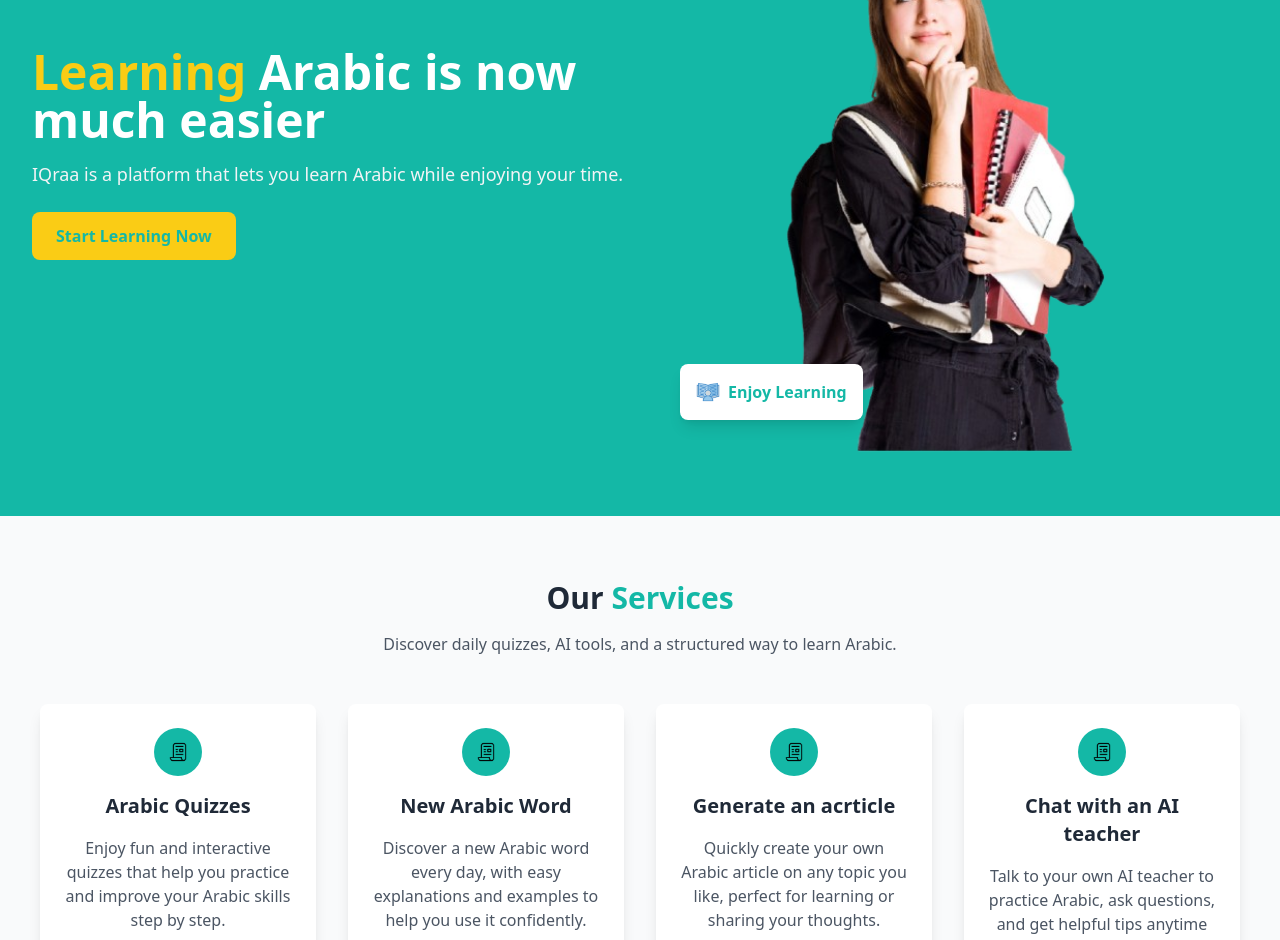
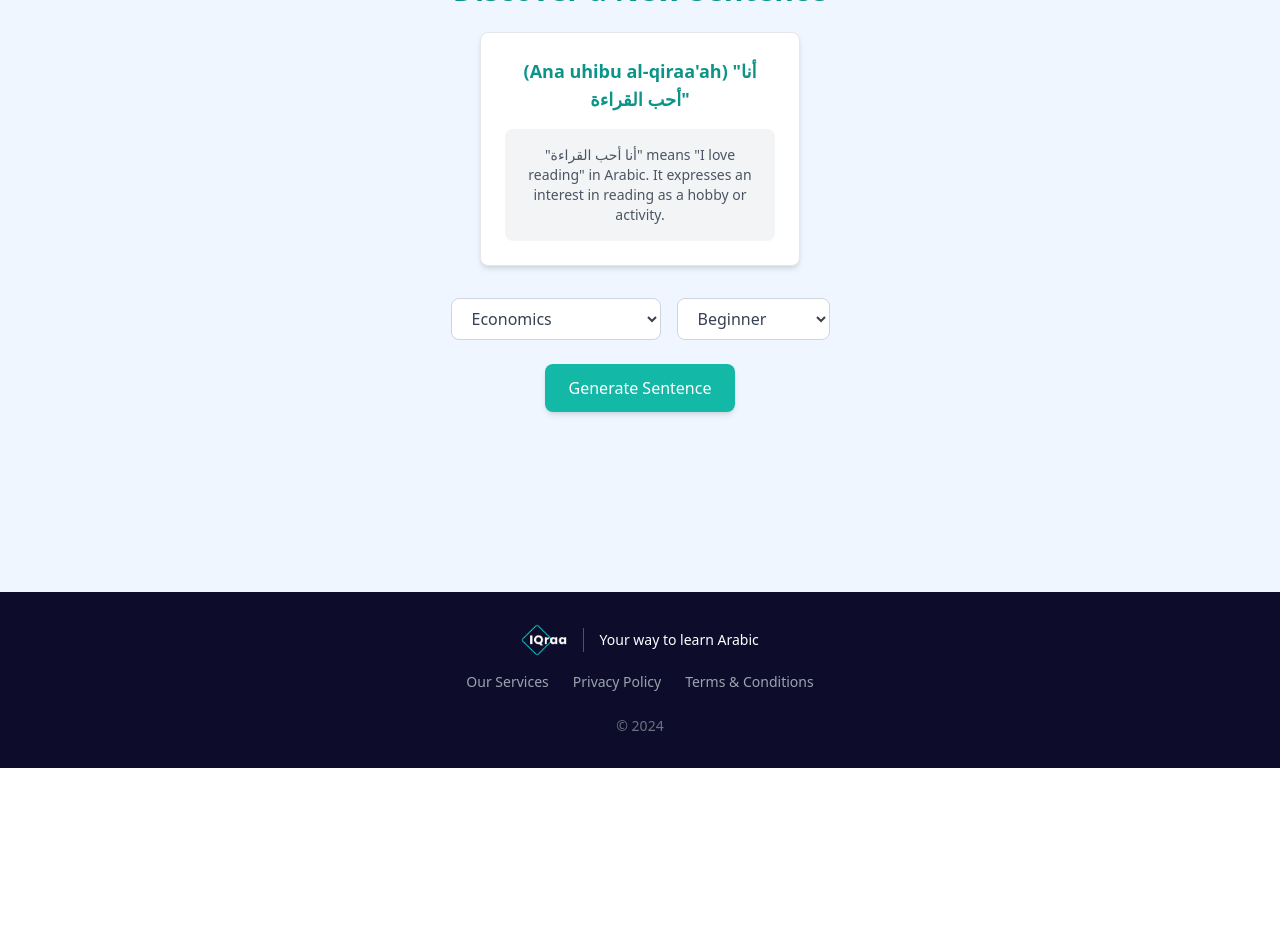
Before and after one commit to LiliaAmk/Documement-Management-System-front-end-, a React (Create React App) app: page /generate-sentence in a window 1280 px wide. Shown: the part 280-1220 px from the top of the page. After the commit the page ends 1048 px from the top, so only its background shows below. Built offline with nearby package versions, Linux system fonts and the light colour scheme.

Commit message:
generate sentence page

```diff
--- a/src/App.js
+++ b/src/App.js
@@ -2,15 +2,15 @@
 import { BrowserRouter as Router, Routes, Route, useNavigate } from 'react-router-dom';
 import LandingPage from './pages/LandingPage';
 import GenerateWordPage from './pages/GenerateWordPage';
+import GenerateSentencePage from './pages/GenerateSentencePage';
 
 function App() {
   return (
     <Router>
       <Routes>
-        {/* LandingPage handles Services, About, and Contact */}
         <Route path="/*" element={<ScrollToSection />} />
-        {/* Keep GenerateWordPage as a separate route */}
         <Route path="/generate-word" element={<GenerateWordPage />} />
+        <Route path="/generate-sentence" element={<GenerateSentencePage />} />
       </Routes>
     </Router>
   );
--- /dev/null
+++ b/src/components/generate_sentence_page/GenerateSentence.js
@@ -0,0 +1,78 @@
+import React, { useState } from 'react';
+
+const GenerateSentence = () => {
+  const [sentence, setSentence] = useState({
+    arabic: "أنا أحب القراءة",
+    transliteration: "Ana uhibu al-qiraa'ah",
+    meaning: `"أنا أحب القراءة" means "I love reading" in Arabic. It expresses an interest in reading as a hobby or activity.`,
+  });
+
+  const [category, setCategory] = useState("General");
+  const [difficulty, setDifficulty] = useState("All Levels");
+
+  const handleGenerateSentence = () => {
+    // Simulate sentence generation (Replace this with your backend or logic to fetch sentences)
+    setSentence({
+      arabic: "القمر جميل جدًا في الليل",
+      transliteration: "Al-qamar jameel jiddan fil layl",
+      meaning: `"القمر جميل جدًا في الليل" means "The moon is very beautiful at night" in Arabic. It's a poetic way of describing the beauty of the night sky.`,
+    });
+  };
+
+  return (
+    <div className="min-h-screen flex flex-col items-center justify-center bg-blue-50 text-gray-700">
+      {/* Page Title */}
+      <h1 className="text-3xl font-bold mb-6 text-teal-600">Discover a New Sentence</h1>
+
+      {/* Sentence Card */}
+      <div className="bg-white shadow-md rounded-lg p-6 w-80 text-center border border-gray-200">
+        <p className="text-lg font-semibold text-teal-600">{`(${sentence.transliteration}) "${sentence.arabic}"`}</p>
+
+        {/* Gray Inner Rectangle */}
+        <div className="mt-4 bg-gray-100 rounded-lg p-4 text-sm text-gray-600">
+          {sentence.meaning}
+        </div>
+      </div>
+
+      {/* Filters Section */}
+      <div className="mt-8 flex space-x-4">
+        {/* Category Select */}
+        <select
+          value={category}
+          onChange={(e) => setCategory(e.target.value)}
+          className="border border-gray-300 rounded-lg px-4 py-2 bg-white focus:outline-none focus:ring-2 focus:ring-teal-500"
+        >
+          <option value="Economics">Economics</option>
+          <option value="Science">Science</option>
+          <option value="Literature">Literature</option>
+          <option value="Politics">Politics</option>
+          <option value="History & geography">History & geography</option>
+          <option value="Health and Medicine">Health and Medicine</option>
+          <option value="Mathematics">Mathematics</option>
+          <option value="Islamic">Islamic</option>
+        </select>
+
+        {/* Difficulty Select */}
+        <select
+          value={difficulty}
+          onChange={(e) => setDifficulty(e.target.value)}
+          className="border border-gray-300 rounded-lg px-4 py-2 bg-white focus:outline-none focus:ring-2 focus:ring-teal-500"
+        >
+          <option value="Beginner">Beginner</option>
+          <option value="Intermediate">Intermediate</option>
+          <option value="Advanced">Advanced</option>
+        </select>
+      </div>
+
+      {/* Generate Button */}
+      <button
+        onClick={handleGenerateSentence}
+        className="mt-6 bg-teal-500 text-white px-6 py-3 rounded-lg shadow-md hover:bg-teal-600 transition"
+      >
+        Generate Sentence
+      </button>
+    </div>
+  );
+};
+
+export default GenerateSentence;
--- a/src/components/landing/About.js
+++ b/src/components/landing/About.js
@@ -6,8 +6,8 @@
     {
       name: 'Maab Chaoui',
       title: '4th year ENSIA student',
-      additionalTitles: ['Title 2', 'Title 3'],
-      image: require('../../assets/images/about-us.png'),
+      additionalTitles: ['Skill&Tell Scientific Club Co-founder and Former President', 'Title 3'],
+      image: require('../../assets/images/maab.jpg'),
     },
     {
       name: 'Abdelhak Chellal',
--- a/src/components/landing/Hero.js
+++ b/src/components/landing/Hero.js
@@ -27,13 +27,13 @@
             time.
           </p>
 
-          {/* Start Learning Now Button */}
+          {/* Start Learning Now Button
           <button
             onClick={handleStartLearning}
             className="mt-6 bg-yellow-400 text-teal-500 px-6 py-3 rounded-lg font-semibold hover:bg-yellow-500 transition"
           >
             Start Learning Now
-          </button>
+          </button>*/}
         </div>
 
         {/* Image and Floating Cards Section */}
--- a/src/components/landing/Services.js
+++ b/src/components/landing/Services.js
@@ -1,30 +1,41 @@
 import React from 'react';
 import quizIcon from '../../assets/icons/generate-article-icon.png';
 import wordIcon from '../../assets/icons/generate-article-icon.png';
-import articleIcon from '../../assets/icons/generate-article-icon.png';
+import sentenceIcon from '../../assets/icons/generate-article-icon.png';
 import aiTeacherIcon from '../../assets/icons/generate-article-icon.png';
+import { useNavigate } from 'react-router-dom';
 
 const Services = () => {
+  const navigate = useNavigate();
+
   const services = [
     {
-      icon: quizIcon,
-      title: 'Arabic Quizzes',
-      description: 'Enjoy fun and interactive quizzes that help you practice and improve your Arabic skills step by step.',
+      icon: sentenceIcon,
+      title: 'Generate a Sentence',
+      description: 'Generate a complete Arabic sentence with translations and examples to improve your learning.',
+      buttonText: 'Go to Generate Sentence',
+      onClick: () => navigate('/generate-sentence'),
     },
     {
       icon: wordIcon,
       title: 'New Arabic Word',
       description: 'Discover a new Arabic word every day, with easy explanations and examples to help you use it confidently.',
+      buttonText: 'Go to Generate Word',
+      onClick: () => navigate('/generate-word'),
     },
     {
-      icon: articleIcon,
-      title: 'Generate an acrticle',
-      description: 'Quickly create your own Arabic article on any topic you like, perfect for learning or sharing your thoughts.',
+      icon: quizIcon,
+      title: 'Arabic Quizzes',
+      description: 'Enjoy fun and interactive quizzes that help you practice and improve your Arabic skills step by step.',
+      buttonText: 'Coming Soon',
+      disabled: true,
     },
     {
       icon: aiTeacherIcon,
-      title: 'Chat with an AI teacher',
-      description: 'Talk to your own AI teacher to practice Arabic, ask questions, and get helpful tips anytime you need.Talk to your own AI teacher to practice Arabic, ask questions, and get helpful tips anytime you need.',
+      title: 'Chat with an AI Teacher',
+      description: 'Talk to your own AI teacher to practice Arabic, ask questions, and get helpful tips anytime you need.',
+      buttonText: 'Coming Soon',
+      disabled: true,
     },
   ];
 
@@ -56,6 +67,18 @@
               <h3 className="text-xl font-semibold text-gray-800">{service.title}</h3>
               {/* Description */}
               <p className="mt-4 text-gray-600">{service.description}</p>
+              {/* Button */}
+              <button
+                onClick={service.onClick}
+                className={`mt-6 px-4 py-2 text-sm font-medium rounded-lg shadow-md ${
+                  service.disabled
+                    ? 'bg-gray-300 text-gray-500 cursor-not-allowed'
+                    : 'bg-teal-500 text-white hover:bg-teal-600 transition'
+                }`}
+                disabled={service.disabled}
+              >
+                {service.buttonText}
+              </button>
             </div>
           ))}
         </div>
--- /dev/null
+++ b/src/pages/GenerateSentencePage.js
@@ -0,0 +1,23 @@
+import React from "react";
+import Navbar from "../components/nav/Navbar";
+import Footer from "../components/footer/Footer";
+import GenerateWord from "../components/generate_sentence_page/GenerateSentence";
+
+const GenerateSentencePage = () => {
+  return (
+    <div className="flex flex-col min-h-screen">
+      {/* Navbar */}
+      <Navbar />
+
+      {/* Main Content */}
+      <main className="flex-grow">
+        <GenerateWord />
+      </main>
+
+      {/* Footer */}
+      <Footer />
+    </div>
+  );
+};
+
+export default GenerateSentencePage;
```
Also changed, not shown: 1 other file (tests, documents, lock files or other folders).
